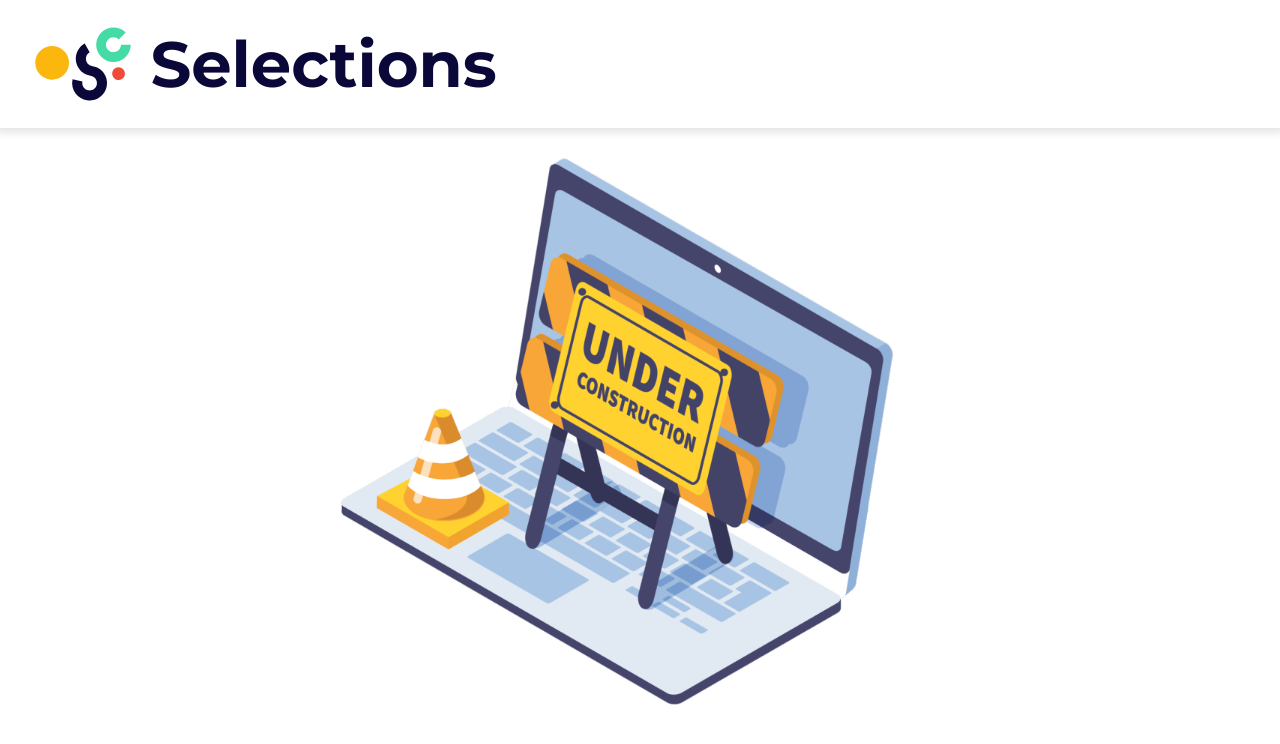
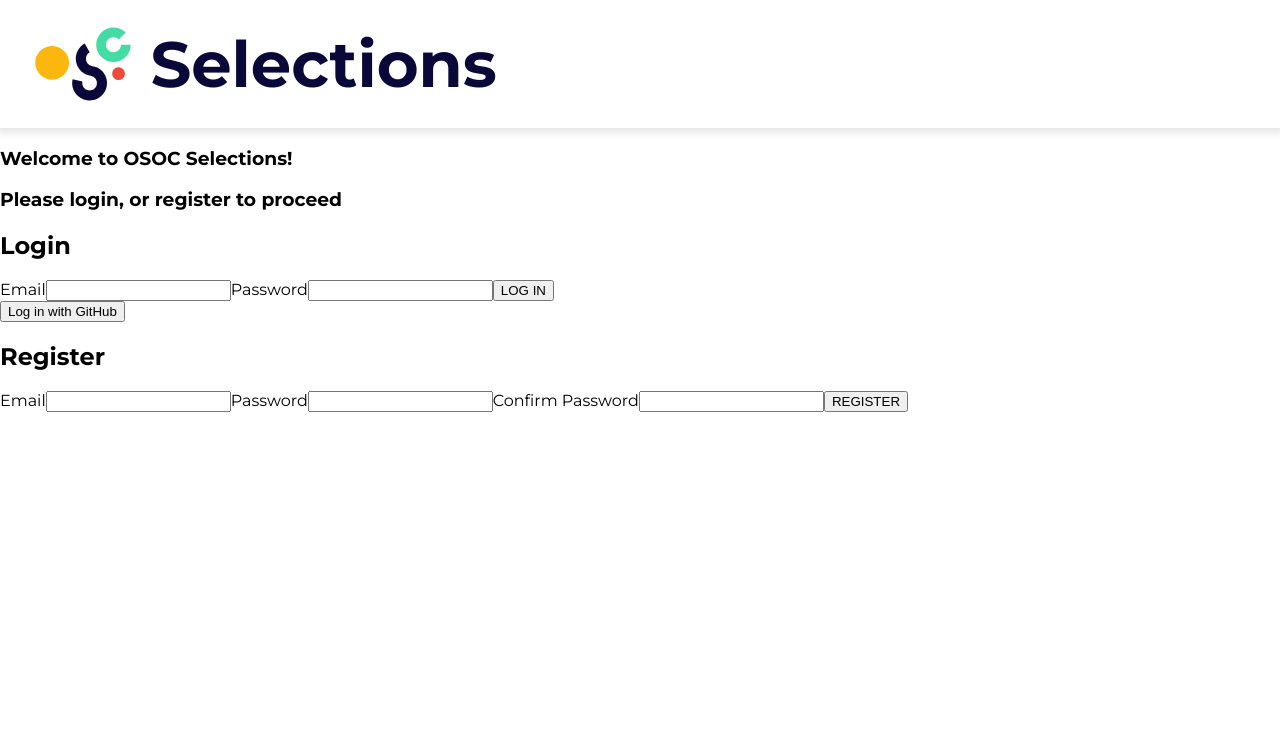
Before and after one commit to SELab-2/OSOC-2, a Next.js app in the folder frontend/: page /login in a window 1280 px wide. Shown: the top 744 px of the page. Built offline with nearby package versions, Linux system fonts and the light colour scheme.

Commit message:
feat: login page skeleton

```diff
--- a/frontend/package.json
+++ b/frontend/package.json
@@ -16,9 +16,10 @@
   "devDependencies": {
     "@types/node": "17.0.21",
     "@types/react": "17.0.40",
+    "cross-env": "^7.0.3",
     "eslint": "8.11.0",
     "eslint-config-next": "12.1.0",
-    "typescript": "4.6.2",
-    "typedoc": "^0.22.12"
+    "typedoc": "^0.22.12",
+    "typescript": "4.6.2"
   }
 }
--- a/frontend/pages/login.tsx
+++ b/frontend/pages/login.tsx
@@ -1,10 +1,41 @@
 import type {NextPage} from 'next'
 import styles from '../styles/login.module.css'
 import Image from "next/image"
-import {UnderConstruction} from "../components/UnderConstruction/UnderConstruction";
 import LogoOsocColor from "../public/images/logo-osoc-color.svg"
+import {SyntheticEvent, useState} from "react";
 
 const Login: NextPage = () => {
+
+    const [loginEmail, setLoginEmail] = useState<string>();
+    const [loginPassword, setLoginPassword] = useState<string>();
+
+    const [registerEmail, setRegisterEmail] = useState<string>();
+    const [registerPassword, setRegisterPassword] = useState<string>();
+    const [registerConfirmPassword, setRegisterConfirmPassword] = useState<string>();
+
+    const submitLogin = (e: SyntheticEvent) => {
+        e.preventDefault();
+        console.log(loginEmail);
+        console.log(loginPassword);
+        console.log("LOGGING IN...")
+        // TODO
+    }
+
+    const submitRegister = (e: SyntheticEvent) => {
+        e.preventDefault();
+        console.log(registerEmail);
+        console.log(registerPassword);
+        console.log(registerConfirmPassword);
+        console.log("REGISTERING...")
+        // TODO
+    }
+
+    const githubLogin = (e: SyntheticEvent) => {
+        e.preventDefault();
+        console.log("LOGGING IT WITH GITHUB...");
+        // TODO
+    }
+
     return (
         <div>
             <header className={styles.header}>
@@ -19,7 +50,50 @@ const Login: NextPage = () => {
                     <h1>Selections</h1>
                 </div>
             </header>
-            <UnderConstruction/>
+            <body>
+            <h3>Welcome to OSOC Selections!</h3>
+            <h3>Please login, or register to proceed</h3>
+            <h2>Login</h2>
+            <form onSubmit={e => {
+                submitLogin(e)
+            }}>
+                <label>
+                    Email
+                    <input type="text" name="loginEmail" value={loginEmail}
+                           onChange={e => setLoginEmail(e.target.value)}/>
+                </label>
+                <label>
+                    Password
+                    <input type="password" name="loginPassword" value={loginPassword}
+                           onChange={e => setLoginPassword(e.target.value)}/>
+                </label>
+                <input type="submit" value="LOG IN"/>
+            </form>
+
+            <button onClick={e => githubLogin(e)}>Log in with GitHub</button>
+
+            <h2>Register</h2>
+            <form onSubmit={e => {
+                submitRegister(e)
+            }}>
+                <label>
+                    Email
+                    <input type="text" name="registerEmail" value={registerEmail}
+                           onChange={e => setRegisterEmail(e.target.value)}/>
+                </label>
+                <label>
+                    Password
+                    <input type="password" name="registerPassword" value={registerPassword}
+                           onChange={e => setRegisterPassword(e.target.value)}/>
+                </label>
+                <label>
+                    Confirm Password
+                    <input type="password" name="registerConfirmPassword" value={registerConfirmPassword}
+                           onChange={e => setRegisterConfirmPassword(e.target.value)}/>
+                </label>
+                <input type="submit" value="REGISTER"/>
+            </form>
+            </body>
         </div>)
 }
 
```
Also changed, not shown: 1 other file (tests, documents, lock files or other folders).
